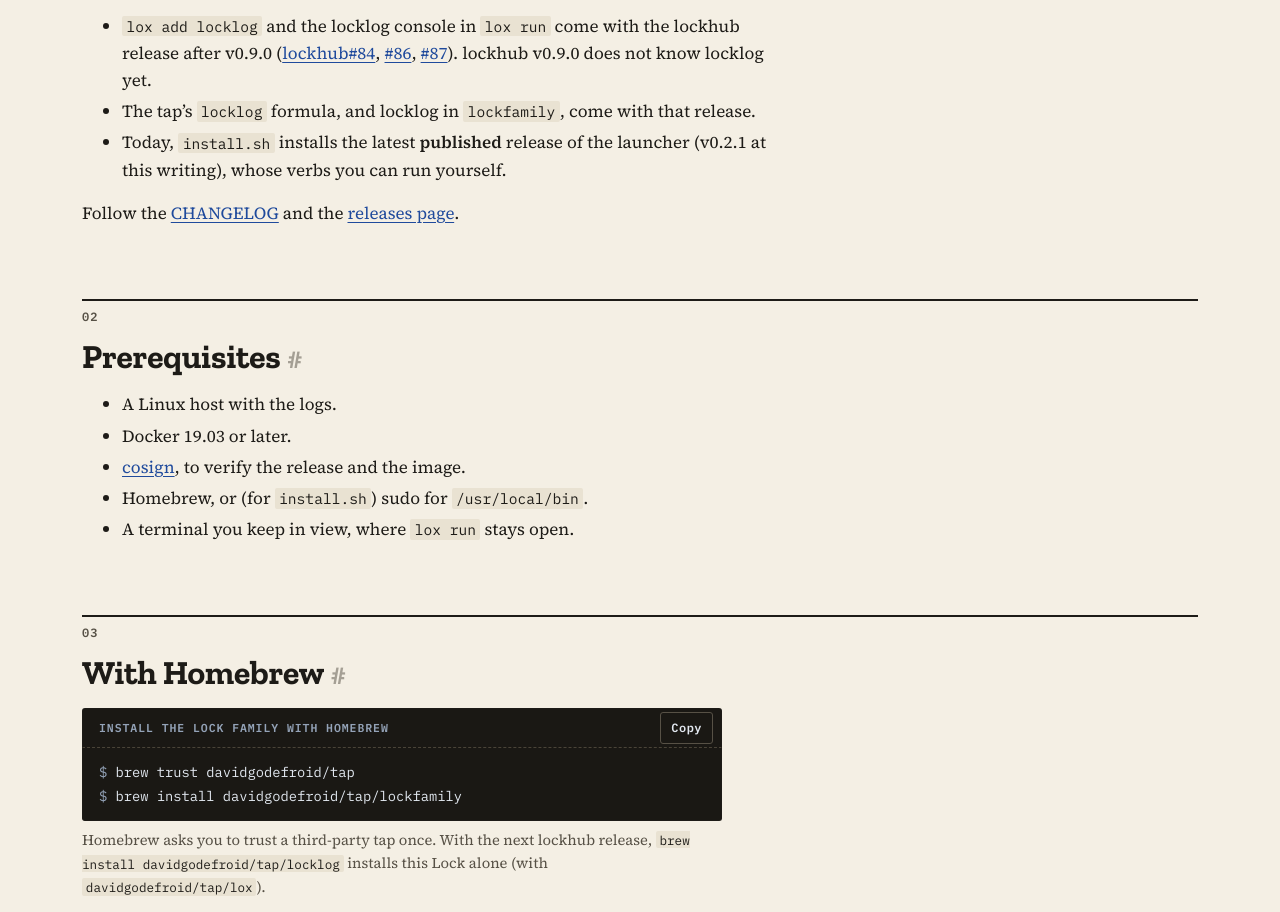
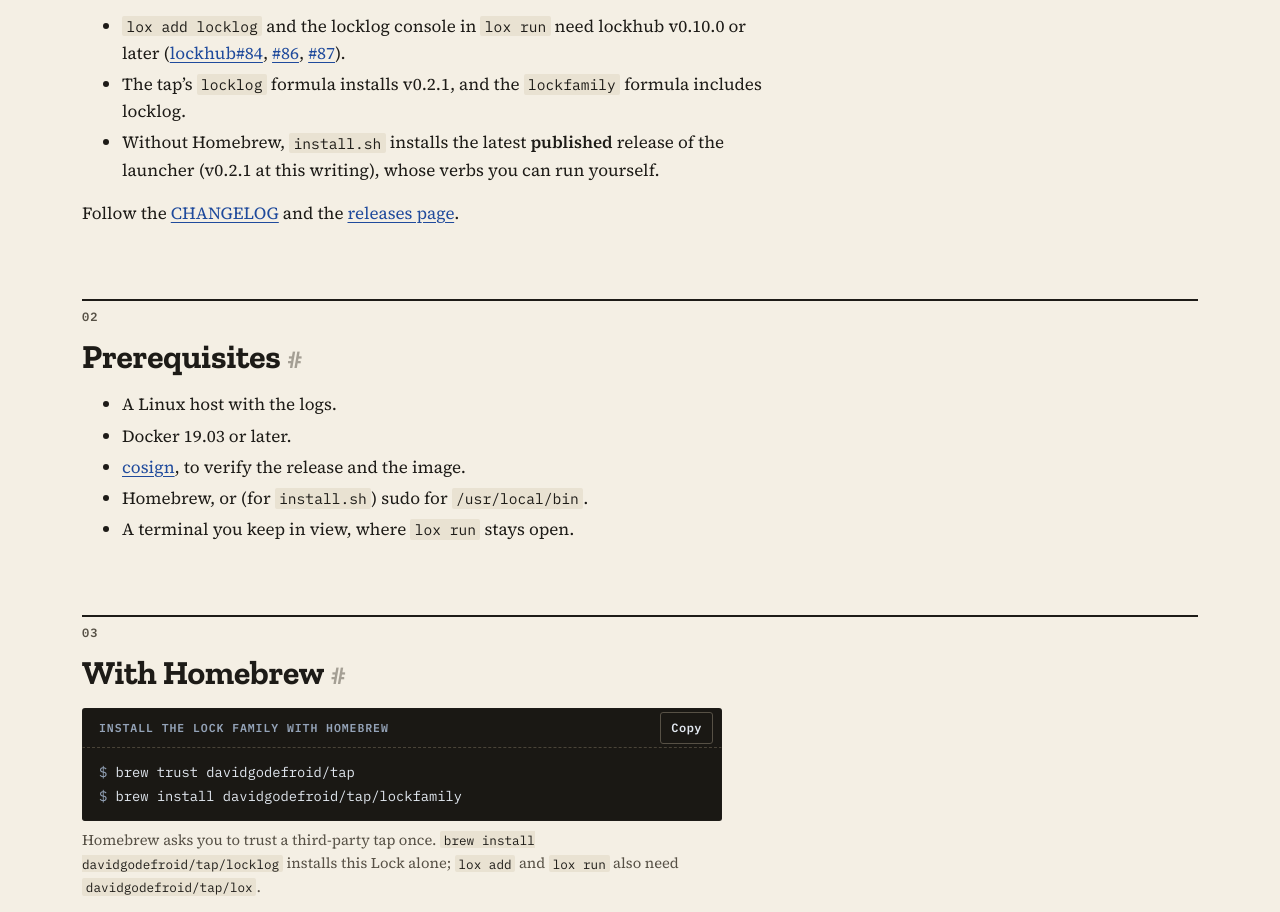
Before and after one commit to DavidGodefroid/locklog, a plain HTML site: page site/install/index.html in a window 1280 px wide. Shown: the part 460-1372 px from the top of the page. Drawn offline with Linux system fonts and the light colour scheme.

Commit message:
docs: locklog ships with lockhub v0.10.0 and the tap
lox add locklog and the console in lox run need lockhub v0.10.0, now
released; the tap's locklog formula installs v0.2.1 and lockfamily
includes it. Drop the 'after v0.9.0' / 'next lockhub release' notes.

Co-Authored-By: Claude Opus 5.5 <noreply@anthropic.com>

```diff
--- a/site/install/index.html
+++ b/site/install/index.html
@@ -65,9 +65,9 @@
   <div class="prose">
     <p>locklog v0.2.1 is released. Its console is started by <code>lox run</code> (lockhub) only.</p>
     <ul>
-      <li><code>lox add locklog</code> and the locklog console in <code>lox run</code> come with the lockhub release after v0.9.0 (<a href="https://github.com/DavidGodefroid/lockhub/issues/84">lockhub#84</a>, <a href="https://github.com/DavidGodefroid/lockhub/issues/86">#86</a>, <a href="https://github.com/DavidGodefroid/lockhub/issues/87">#87</a>). lockhub v0.9.0 does not know locklog yet.</li>
-      <li>The tap’s <code>locklog</code> formula, and locklog in <code>lockfamily</code>, come with that release.</li>
-      <li>Today, <code>install.sh</code> installs the latest <strong>published</strong> release of the launcher (v0.2.1 at this writing), whose verbs you can run yourself.</li>
+      <li><code>lox add locklog</code> and the locklog console in <code>lox run</code> need lockhub v0.10.0 or later (<a href="https://github.com/DavidGodefroid/lockhub/issues/84">lockhub#84</a>, <a href="https://github.com/DavidGodefroid/lockhub/issues/86">#86</a>, <a href="https://github.com/DavidGodefroid/lockhub/issues/87">#87</a>).</li>
+      <li>The tap’s <code>locklog</code> formula installs v0.2.1, and the <code>lockfamily</code> formula includes locklog.</li>
+      <li>Without Homebrew, <code>install.sh</code> installs the latest <strong>published</strong> release of the launcher (v0.2.1 at this writing), whose verbs you can run yourself.</li>
     </ul>
     <p>Follow the <a href="https://github.com/DavidGodefroid/locklog/blob/main/CHANGELOG.md">CHANGELOG</a> and the <a href="https://github.com/DavidGodefroid/locklog/releases">releases page</a>.</p>
   </div>
@@ -90,7 +90,7 @@
     <div class="install-head"><span>Install the Lock Family with Homebrew</span></div>
     <pre tabindex="0" aria-label="Install commands"><code><span class="cmd">brew trust davidgodefroid/tap</span>
 <span class="cmd">brew install davidgodefroid/tap/lockfamily</span></code></pre>
-    <p class="install-note">Homebrew asks you to trust a third-party tap once. With the next lockhub release, <code>brew install davidgodefroid/tap/locklog</code> installs this Lock alone (with <code>davidgodefroid/tap/lox</code>).</p>
+    <p class="install-note">Homebrew asks you to trust a third-party tap once. <code>brew install davidgodefroid/tap/locklog</code> installs this Lock alone; <code>lox add</code> and <code>lox run</code> also need <code>davidgodefroid/tap/lox</code>.</p>
   </div>
   <ol class="steps prose">
     <li><p>From the project whose logs the agent investigates, <code>lox add locklog</code> sets up the lock (or <code>lox init</code>).</p>
```
Also changed, not shown: site/faq/index.html (+1 -1 lines), site/index.html (+2 -2 lines), 4 other files.
